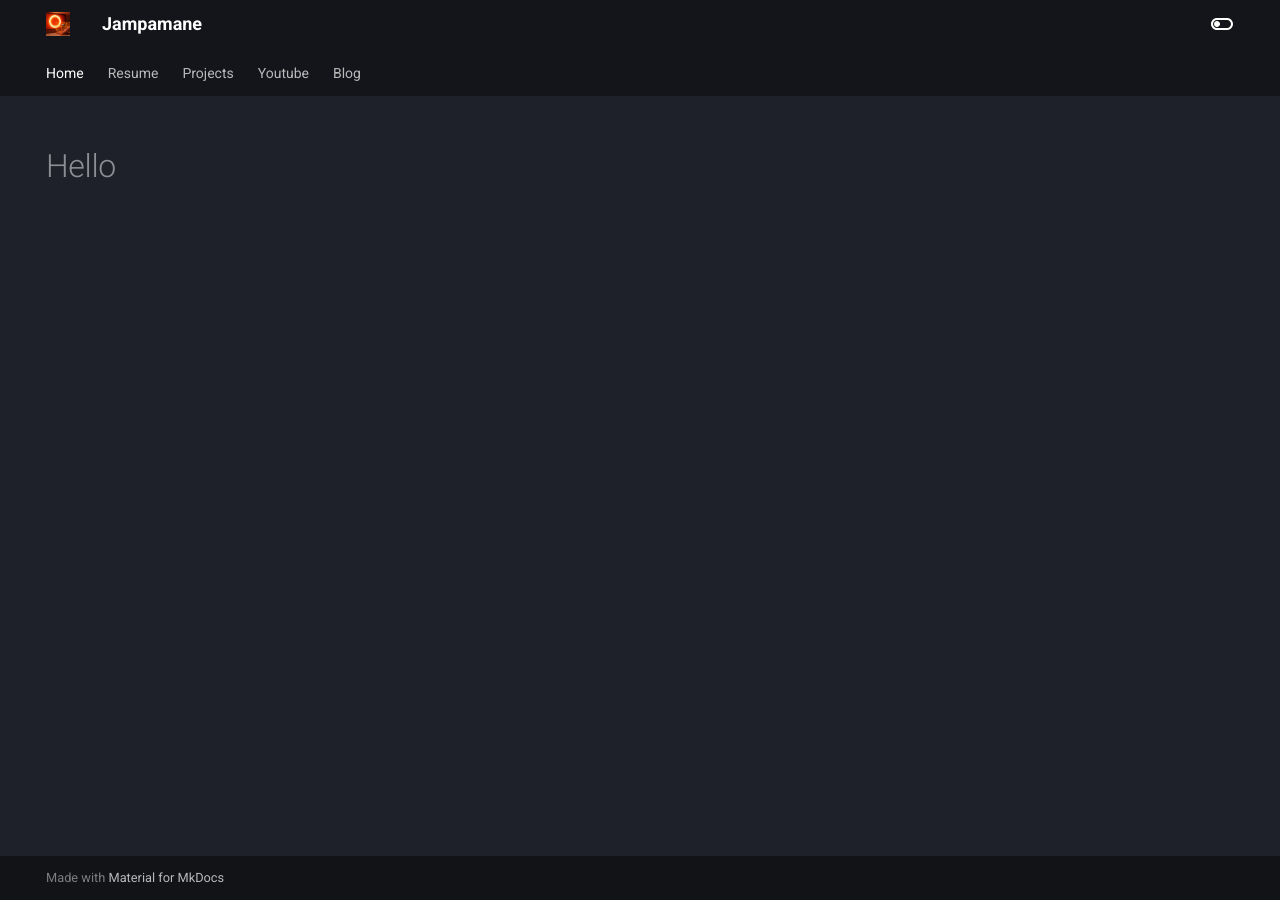
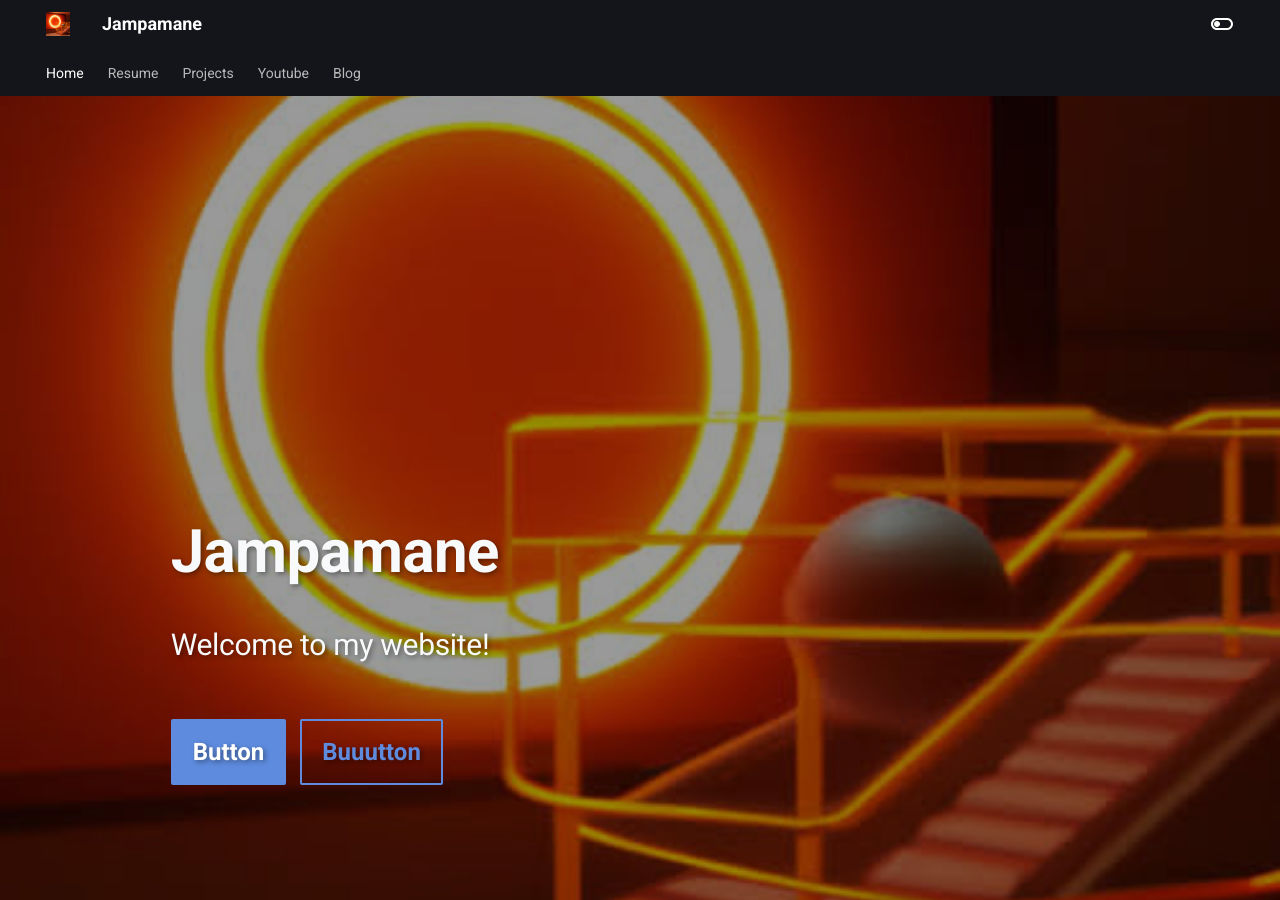
Before and after one commit to Jampamane/website, an MkDocs documentation site: the page built from docs/index.md, in a window 1280 px wide and 900 px high. Built offline with MkDocs 1.6.1 and Material for MkDocs 9.7.7, drawn with Linux system fonts in a browser that asks for light colours; some of the changed text lies outside the part shown.

Commit message:
created basic layout

```diff
--- a/docs/blog/.authors.yml
+++ b/docs/blog/.authors.yml
@@ -2,5 +2,5 @@ authors:
   jampamane:
     name: Jeremy Brandow
     description: Creator
-    avatar: ../../assets/profile_pic.jpg
+    avatar: ../assets/profile_pic.jpg
     url: https://github.com/Jampamane
--- a/docs/index.md
+++ b/docs/index.md
@@ -3,4 +3,56 @@ hide:
     - navigation
     - toc
 ---
-# Hello
+<style>
+.md-main .md-grid, .md-main .md-content__inner {
+    margin: 0px;
+    margin-top: -5px;
+    margin-bottom: 50px;
+    padding: 0;
+    width: 100%;
+}
+
+article.md-content__inner.md-typeset {
+    width: 100vw;
+    padding-right: 25%;
+}
+
+html {
+    scroll-behavior: smooth;
+}
+
+</style>
+
+<div class="homepage-hero" id="homepage-hero">
+    <h1>Jampamane</h1>
+    <h4>Welcome to my website!</h4>
+    <div class="homepage-buttons">
+        <a href="" class="md-button md-button--primary">Button</a>
+        <a href="#start" class="md-button">Buuutton</a>
+    </div>
+</div>
+
+<div class="homepage-features" id="start">
+    <h2>Lorem ipsum</h2>
+    <h3>dolor sit amet, consectetur adipiscing elit. Donec id laoreet ligula, non aliquet ex. Nam et tristique ligula. Ut commodo, nibh ac interdum malesuada, odio nisl scelerisque tortor, non luctus ante ex in orci. Donec iaculis, nisi vitae sagittis ultricies, nibh erat tempor ante, at pulvinar mi augue ac elit. Nullam eget finibus ipsum.</h3>
+</div>
+
+<div class="homepage-features2">
+    <h2>Lorem ipsum</h2>
+    <h3>dolor sit amet, consectetur adipiscing elit. Donec id laoreet ligula, non aliquet ex. Nam et tristique ligula. Ut commodo, nibh ac interdum malesuada, odio nisl scelerisque tortor, non luctus ante ex in orci. Donec iaculis, nisi vitae sagittis ultricies, nibh erat tempor ante, at pulvinar mi augue ac elit. Nullam eget finibus ipsum.</h3>
+</div>
+
+<div class="homepage-features">
+    <h2>Lorem ipsum</h2>
+    <h3>dolor sit amet, consectetur adipiscing elit. Donec id laoreet ligula, non aliquet ex. Nam et tristique ligula. Ut commodo, nibh ac interdum malesuada, odio nisl scelerisque tortor, non luctus ante ex in orci. Donec iaculis, nisi vitae sagittis ultricies, nibh erat tempor ante, at pulvinar mi augue ac elit. Nullam eget finibus ipsum.</h3>
+</div>
+
+<div class="homepage-features2">
+    <h2>Lorem ipsum</h2>
+    <h3>dolor sit amet, consectetur adipiscing elit. Donec id laoreet ligula, non aliquet ex. Nam et tristique ligula. Ut commodo, nibh ac interdum malesuada, odio nisl scelerisque tortor, non luctus ante ex in orci. Donec iaculis, nisi vitae sagittis ultricies, nibh erat tempor ante, at pulvinar mi augue ac elit. Nullam eget finibus ipsum.</h3>
+</div>
+
+<div class="homepage-features">
+    <h2>Lorem ipsum</h2>
+    <h3>dolor sit amet, consectetur adipiscing elit. Donec id laoreet ligula, non aliquet ex. Nam et tristique ligula. Ut commodo, nibh ac interdum malesuada, odio nisl scelerisque tortor, non luctus ante ex in orci. Donec iaculis, nisi vitae sagittis ultricies, nibh erat tempor ante, at pulvinar mi augue ac elit. Nullam eget finibus ipsum.</h3>
+</div>
--- /dev/null
+++ b/docs/javascripts/scroll.js
@@ -0,0 +1,7 @@
+document.addEventListener("scroll", function () {
+    let scrollTop = window.scrollY;
+    let heroSection = document.querySelector(".homepage-hero");
+
+    let parallaxOffset = Math.min(scrollTop * 0.4);
+    heroSection.style.backgroundPosition = `center calc(50% - ${parallaxOffset}px)`;
+});
--- /dev/null
+++ b/docs/javascripts/smooth_homepage_image.js
@@ -0,0 +1,12 @@
+document.addEventListener("DOMContentLoaded", function() {
+    const bgContainer = document.getElementById("homepage-hero");
+    const imageUrl = "../assets/profile_pic.jpg";
+
+    const img = new Image()
+    img.src = imageUrl;
+
+    img.onload = function() {
+        bgContainer.style.backgroundImage = `url('${imageUrl}')`;
+        bgContainer.style.opacity = "1";
+    };
+});
--- /dev/null
+++ b/docs/styles/homepage.css
@@ -0,0 +1,99 @@
+.homepage-hero {
+    position: relative;
+    height: 90vh;
+    width: 100vw;
+    padding-left: 17.5%;
+    display: flex;
+    flex-direction: column;
+    align-items: left;
+    justify-content: center;
+    text-align: left;
+    color: white;
+    background: url("../assets/profile_pic.jpg") no-repeat center;
+    background-size: cover;
+    background-attachment: fixed;
+    overflow: hidden;
+    opacity: 0;
+    transition: opacity 0.4s ease-in-out;
+}
+
+.homepage-hero::before {
+    content: "";
+    position: absolute;
+    top: 0;
+    left: 0;
+    width: 100%;
+    height: 100%;
+    background: rgba(0, 0, 0, 0.4)
+}
+
+@media (prefers-reduced-motion: no-preference) {
+    .homepage-hero {
+        background-attachment: fixed;
+    }
+}
+
+.homepage-hero {
+    animation: subtle-scroll 5s ease-in-out infinite alternate;
+}
+
+.homepage-hero h1,
+.homepage-hero h4,
+.homepage-buttons {
+    position: relative;
+    z-index: 2;
+}
+
+.homepage-hero h1 {
+    font-size: 3rem;
+    font-weight: bold;
+    margin-top: 300px;
+    margin-bottom: 0;
+}
+
+.homepage-hero h1, .homepage-hero h4 {
+    color: #f8f9fa;
+    text-shadow: 2px 2px 5px rgba(0, 0, 0, 0.4)
+}
+
+.homepage-hero h4 {
+    font-size: 1.5rem;
+    font-weight: normal;
+}
+
+.homepage-buttons {
+    margin-top: 20px;
+}
+
+.homepage-buttons .md-button {
+    font-size: 1.2rem;
+    padding: 12px 20px;
+    margin-right: 10px;
+    text-shadow: 2px 2px 5px rgba(0, 0, 0, 0.4)
+}
+
+.homepage-features {
+    margin-top: 50px;
+    text-align: justify;
+    padding-left: 17.5%;
+    padding-right: 30%;
+}
+
+.homepage-features h2 {
+    font-size: 2rem;
+}
+
+.homepage-features p, .homepage-features2 p {
+    font-size: 0.65rem;
+}
+
+.homepage-features2 {
+    text-align: justify;
+    margin-top: 50px;
+    padding-left: 50%;
+}
+
+.homepage-features2 h2 {
+    text-align: right;
+    font-size: 2rem;
+}
--- a/mkdocs.yml
+++ b/mkdocs.yml
@@ -52,6 +52,13 @@ plugins:
       pagination_per_page: 5
       authors: true
 
+extra_css:
+  - styles/homepage.css
+
+extra_javascript:
+  - javascripts/scroll.js
+  - javascripts/smooth_homepage_image.js
+
 nav:
   - Home: index.md
   - Resume: resume/index.md
```
